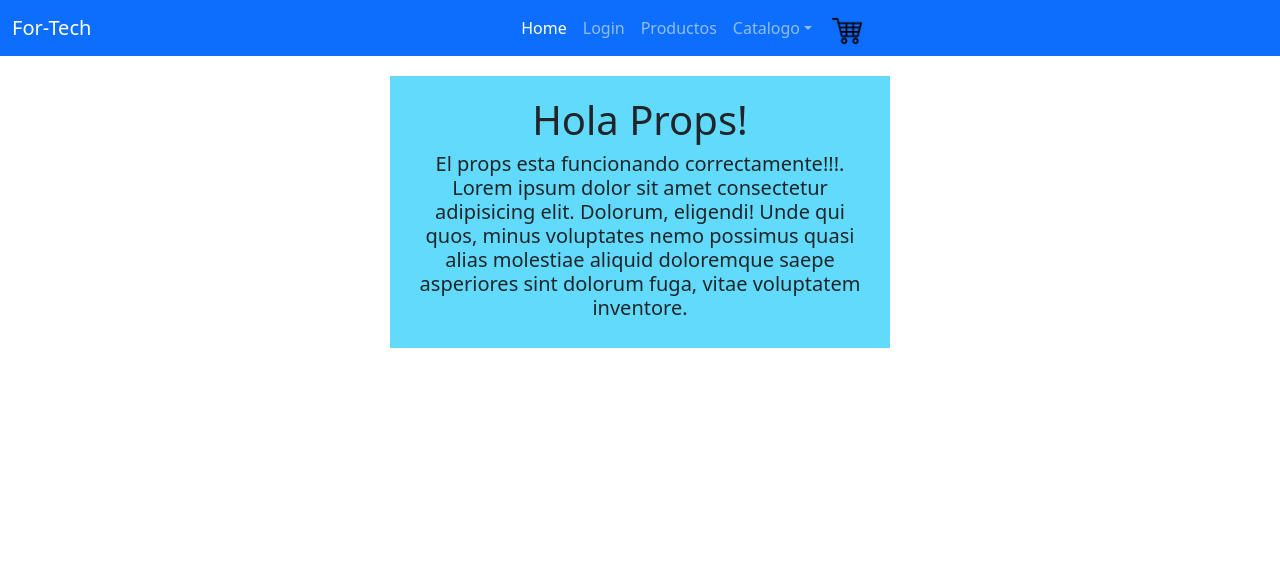
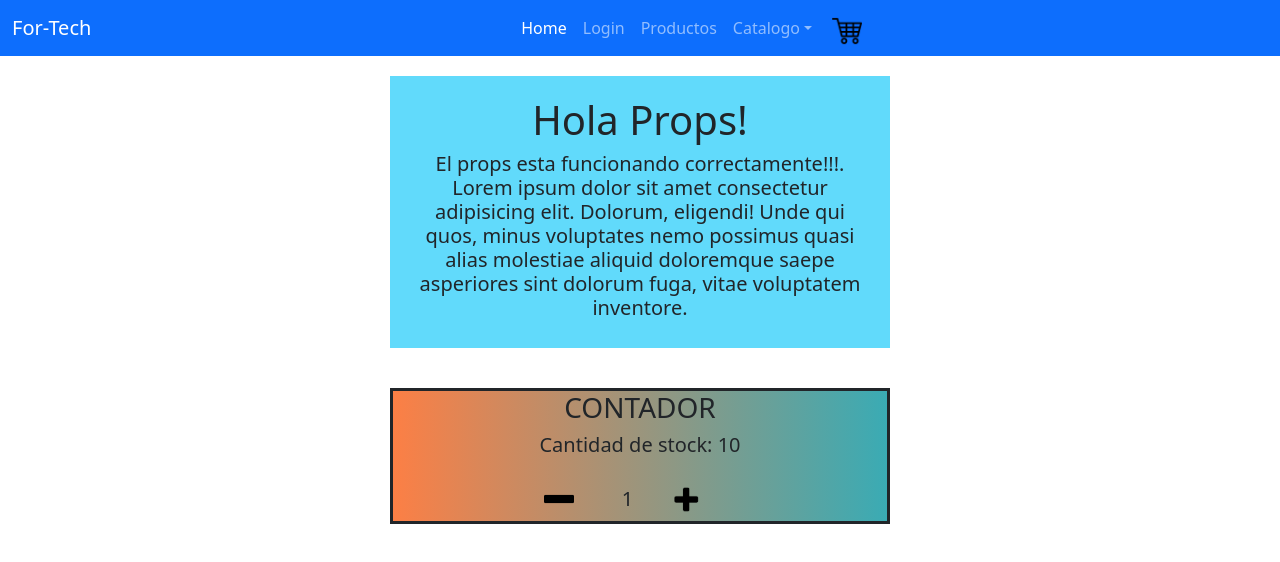
Before and after one commit to Peraltamati/Reacts-productos-Tecnologicos, a React (Create React App) app: page / in a window 1280 px wide. Shown: the top 562 px of the page. Built offline with nearby package versions, Linux system fonts and the light colour scheme.

Commit message:
Desafío: Contador con boton

```diff
--- a/src/App.css
+++ b/src/App.css
@@ -62,3 +62,47 @@ flex-wrap: wrap;
   margin-top: 20px;
   text-align:center;
 }
+
+.contador{
+  display: flex;
+  width: 500px;
+  flex-direction: column;
+  margin-top: 40px;
+border-style: solid;
+background: rgb(252,182,69);
+background: rgb(252,127,69);
+background: linear-gradient(90deg, rgba(252,127,69,1) 0%, rgba(58,171,180,1) 100%, rgba(222,253,29,1) 100%);
+
+}
+
+.icon{
+
+  height: 30px;
+  width: 30px;
+
+
+}
+.btn{
+
+margin-right: 35px;
+
+}
+.botones{
+  display: flex;
+  flex-direction: row;
+  margin-top: 20px;
+  justify-content: center;
+}
+.ajuste {
+  align-items: center;
+  text-align: center;
+  margin-top: 10px;
+  margin-right: 25px;
+}
+
+.ctn{
+  display: flex;
+  justify-content: center;
+  align-items: center;
+  flex-direction: column;
+}
--- a/src/App.js
+++ b/src/App.js
@@ -2,6 +2,8 @@ import logo from './logo.svg';
 import './App.css';
 import NavBar from './components/NavBar';
 import ItemListContainer from './components/ItemListContainer';
+import ItemCount from './components/ItemCount';
+import Item from './components/Item';
 
 <ItemListContainer texto="Hola Props"
   subtitulo="El props esta funcionando correctamente" />
@@ -16,7 +18,14 @@ function App() {
       <div >
         <ItemListContainer texto="Hola Props!"
           subtitulo="El props esta funcionando correctamente!!!. Lorem ipsum dolor sit amet consectetur adipisicing elit. Dolorum, eligendi! Unde qui quos, minus voluptates nemo possimus quasi alias molestiae aliquid doloremque saepe asperiores sint dolorum fuga, vitae voluptatem inventore. " />
+
       </div>
+      <div className='ctn'>
+
+        <Item />
+
+      </div>
+
     </div>
 
 
@@ -25,6 +34,7 @@ function App() {
 
 
   );
+
 }
 
 export default App;
--- /dev/null
+++ b/src/components/Item.jsx
@@ -0,0 +1,12 @@
+import React from 'react'
+import ItemCount from './ItemCount'
+
+const Item = () => {
+  return (
+    <div>
+      <ItemCount stock={10} initial={1} />
+    </div>
+  )
+}
+
+export default Item
--- /dev/null
+++ b/src/components/ItemCount.jsx
@@ -0,0 +1,49 @@
+import React, { useState } from 'react'
+import mas from './assets/mas.png'
+import menos from './assets/menos.png'
+
+const ItemCount = ({stock,initial}) => {
+
+const [contador, setContador]= useState(initial)
+
+
+const sumar = () => {
+   if(contador < stock){
+    setContador(contador + 1)
+   }
+
+}
+
+const restar = () => {
+    if(contador >1){
+        setContador(contador - 1)
+    }
+
+}
+
+
+
+  return (
+
+        <div className='contador'>
+        <div >
+      <div >
+           <h3>CONTADOR</h3>
+           <h5>Cantidad de stock: {stock}</h5>
+
+      </div >
+
+    <div className='botones' >
+      <button className='btn' onClick={restar} ><img className='icon'  src={menos}/></button>
+      <h5 className='ajuste'>{contador} </h5>
+      <button className='btn' onClick={sumar}><img className='icon'  src={mas}/></button>
+
+  </div>
+  </div>
+</div>
+
+
+  )
+}
+
+export default ItemCount
```
Also changed, not shown: src/components/ItemListContainer.jsx (line endings or trailing spaces), src/components/assets/mas.png (added), src/components/assets/menos.png (added).
